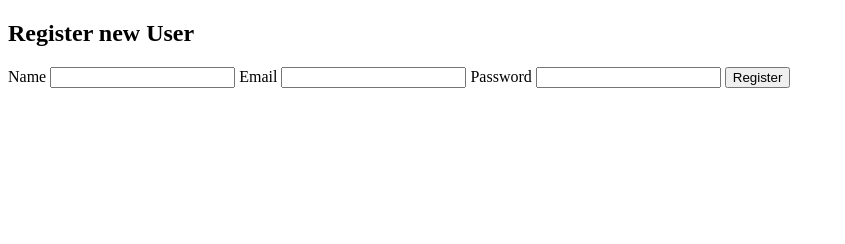
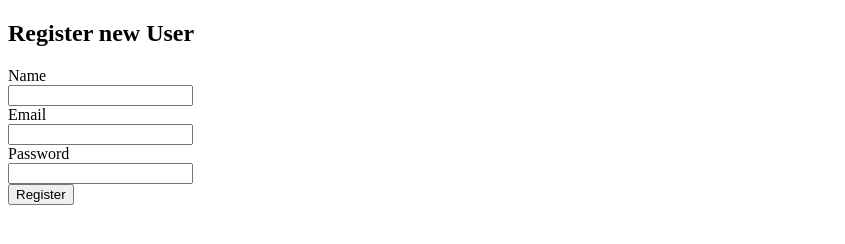
Before and after one commit to ATOROYO/Telemedicine-Website-Backend, a website: page index.html in a window 1280 px wide. Shown: the whole page, without its empty margins (0-845 px from the left). Drawn offline with Linux system fonts and the light colour scheme.

Commit message:
Styled the form

```diff
--- a/index.html
+++ b/index.html
@@ -4,6 +4,12 @@
     <meta charset="UTF-8" />
     <meta name="viewport" content="width=device-width, initial-scale=1.0" />
     <title>User Registration</title>
+    <style>
+      label,
+      input {
+        display: block;
+      }
+    </style>
   </head>
   <body>
     <h2>Register new User</h2>
```
